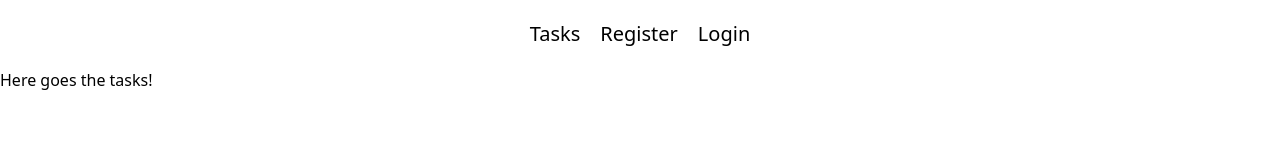
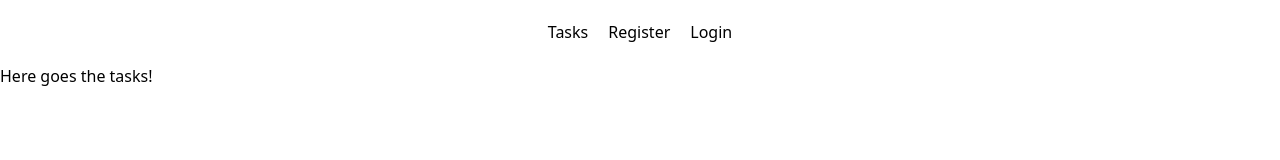
Before and after one commit to SkipEveryLunch/pdo-todolist-front, a React (Create React App) app: page / in a window 1280 px wide. Shown: the top 160 px of the page. Built offline with nearby package versions, Linux system fonts and the light colour scheme.

Commit message:
change the font size of Header

```diff
--- a/src/components/Header.js
+++ b/src/components/Header.js
@@ -4,7 +4,7 @@ const Header = () => {
   return (
     <header>
       <nav>
-        <ul className="text-xl py-5 flex gap-5 justify-center">
+        <ul className="py-5 flex gap-5 justify-center">
           <li>
             <Link to="/">Tasks</Link>
           </li>
```
